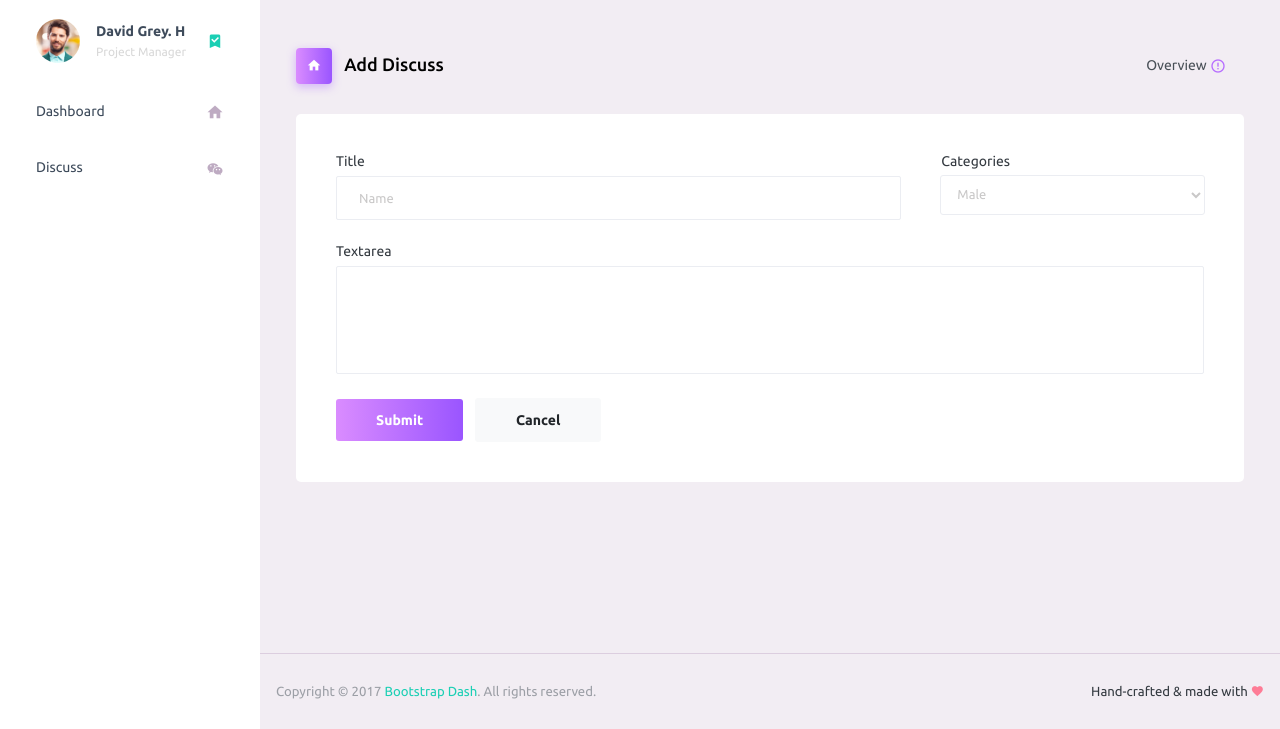
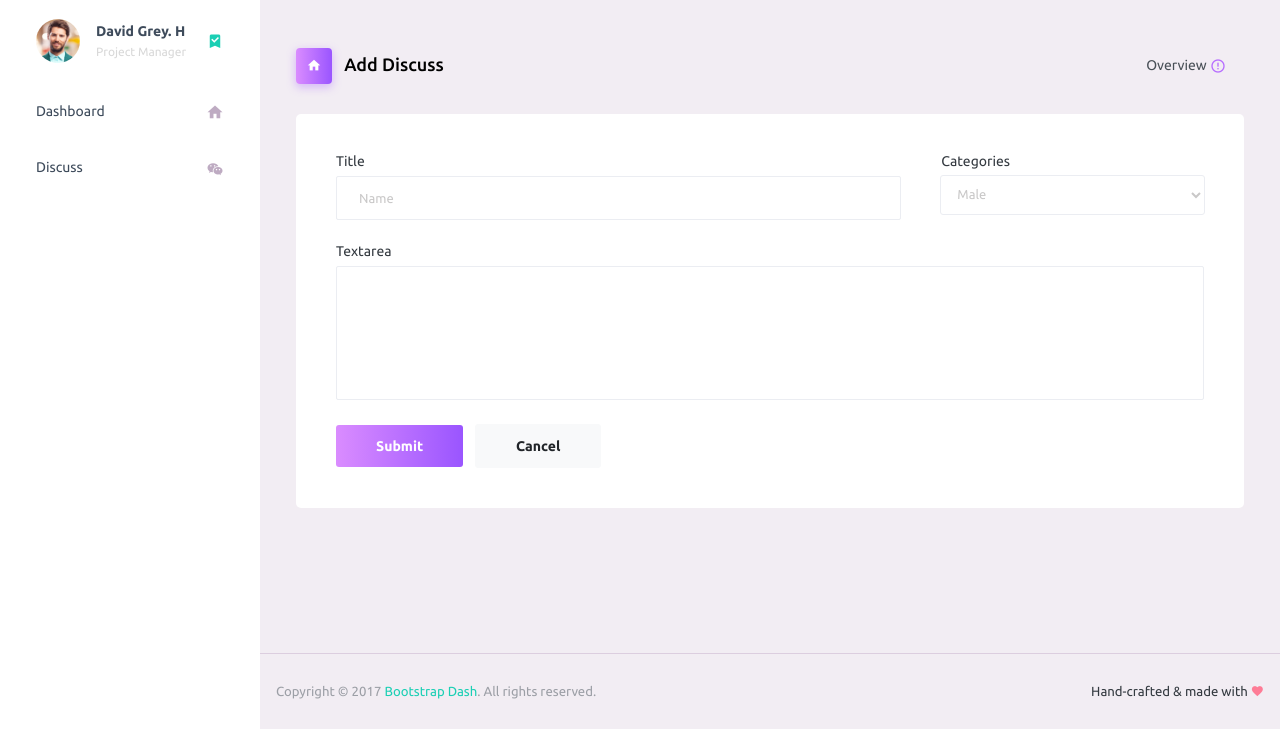
Before and after one commit to capteinn/wediscuss.id, a CodeIgniter app: page /database/index.php/discuss/add in a window 1280 px wide. Shown: the part 71-800 px from the top of the page. Run offline with CodeIgniter, Linux system fonts and the light colour scheme; some libraries are stand-ins or nearby versions.

Commit message:
fix implement wsyiwyg

```diff
--- a/application/views/user/add_discuss.php
+++ b/application/views/user/add_discuss.php
@@ -22,7 +22,7 @@
           </div>
           <div class="form-group">
             <label for="exampleTextarea1">Textarea</label>
-            <textarea class="form-control" id="exampleTextarea1" rows="6"></textarea>
+            <textarea class="form-control wysiwyg" id="exampleTextarea1" rows="8"></textarea>
           </div>
           <button type="submit" class="btn btn-gradient-primary mr-2">Submit</button>
           <button class="btn btn-light">Cancel</button>
```
